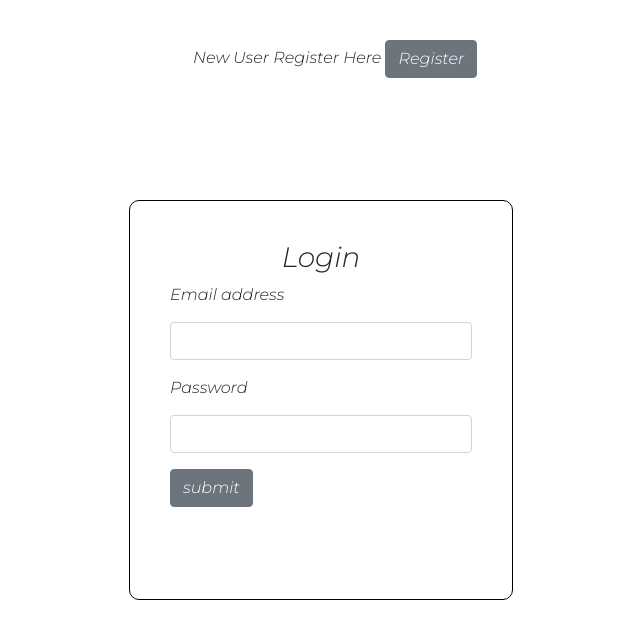
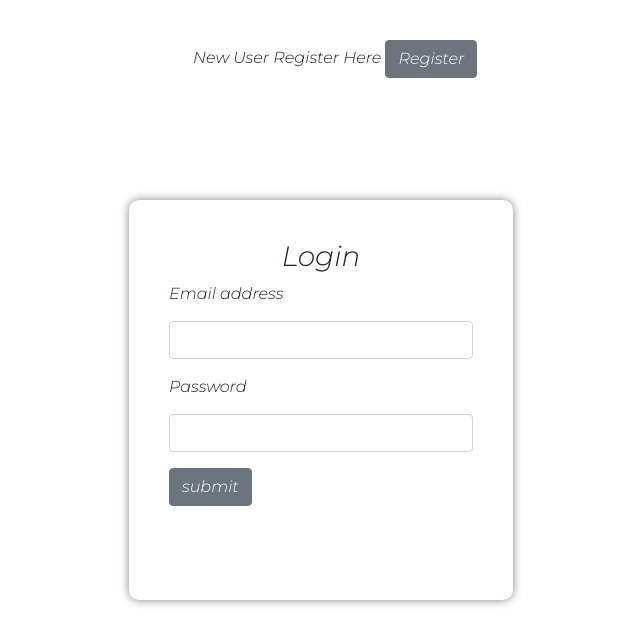
Before and after one commit to karthickoff/curdoperation, a React (Create React App) app: page / in a window 1280 px wide. Shown: the top 644 px of the page, without its empty margins (319-959 px from the left). Built offline with nearby package versions, Linux system fonts and the light colour scheme.

Commit message:
css change

```diff
--- a/src/styles/login.css
+++ b/src/styles/login.css
@@ -6,7 +6,8 @@
     left: 50%;
     top: 50%;
     transform: translate(-50%, -50%);
-    border: 1px solid black;
+box-shadow: 0px 0px 10px grey;
+    /* border: 1px solid black;  */
     border-radius: 10px;
     padding: 40px;
     width: 30%;
--- a/src/styles/register.css
+++ b/src/styles/register.css
@@ -3,7 +3,8 @@
 left: 50%;
 top: 50%;
 transform: translate(-50%, -50%);
-border: 1px solid black;
+/* border: 1px solid black;  */
+box-shadow: 0px 0px 10px grey;
 border-radius: 10px;
 padding: 40px;
 width: 30%;
```
